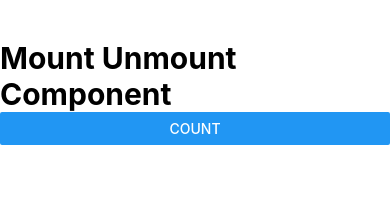
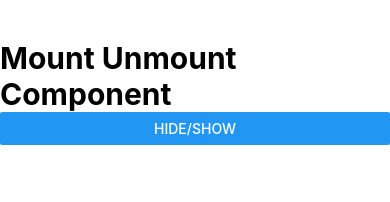
Before and after one commit to Rohit-Nandagawali/learning_react_native, a React Native app: screen / in a window 390 px wide. Shown: the top 202 px of the page. Built offline with nearby package versions, Linux system fonts and the light colour scheme.

Commit message:
called useEffect on unmounting
call useEffect on unmount of component , to do this, just return function in useEffect hook

```diff
--- a/App.tsx
+++ b/App.tsx
@@ -21,7 +21,7 @@ function App(): JSX.Element {
     <View >
       <Text style={{ fontSize: 30, fontWeight: 'bold', marginTop: 40, alignSelf: 'center' }}>Mount Unmount Component</Text>
 
-      <Button title='Count' onPress={()=>setDisplay(!display)} ></Button>
+      <Button title='Hide/show' onPress={()=>setDisplay(!display)} ></Button>
 
       {display?<UserComponent/>:null}
 
@@ -30,6 +30,10 @@ function App(): JSX.Element {
 }
 
 const UserComponent = () => {
+  useEffect(()=>{
+    return ()=>console.warn("Unmount"); //this is called when unmount, funtion inside function
+
+  })
   return (
     <View style={Internalstyles.Button}>
       <Text style={{color:"white"}}>User component</Text>
```
